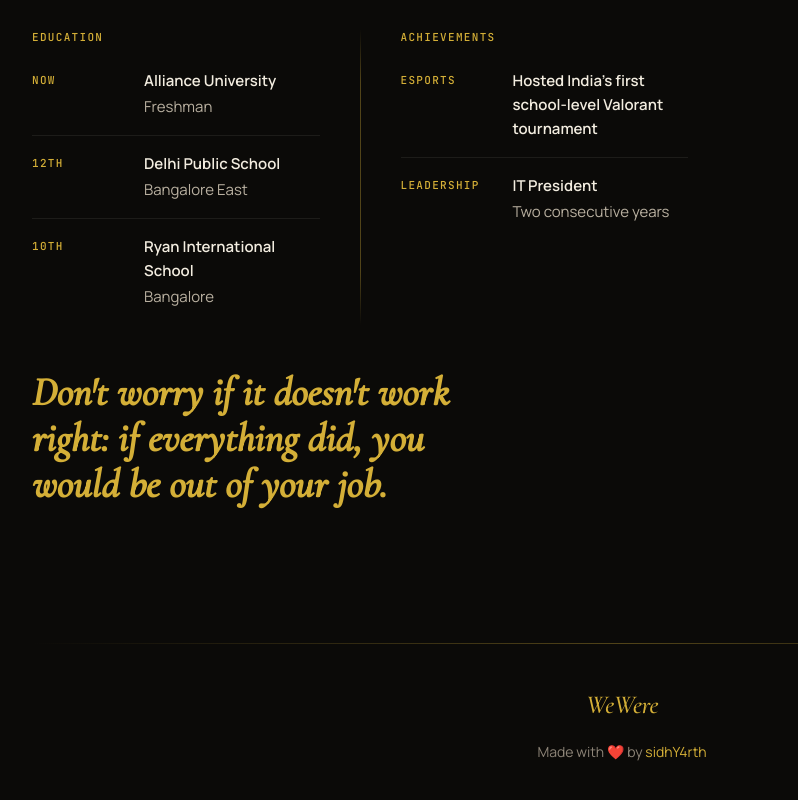
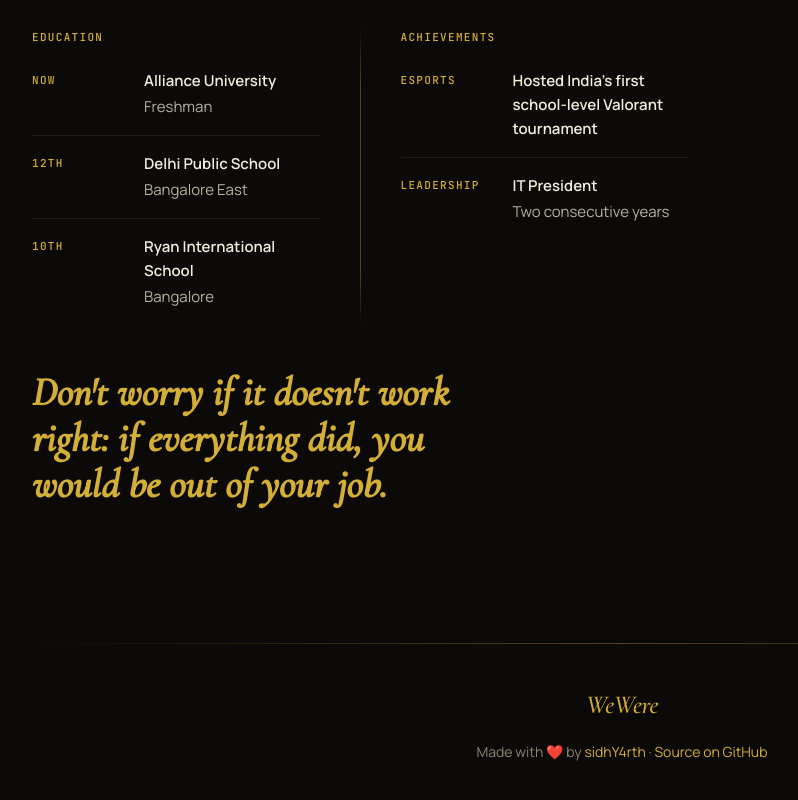
Before and after one commit to sidhy4rth/WeWere, a plain HTML site: page site/index.html in a window 1280 px wide. Shown: the part 3879-4679 px from the top of the page, without its empty margins (18-816 px from the left). Drawn offline with nearby package versions, Linux system fonts and the light colour scheme.

Commit message:
README hero with icon and site capture; GitHub link in the site footer

```diff
--- a/site/index.html
+++ b/site/index.html
@@ -409,7 +409,7 @@
 
   <footer>
     <span class="wordmark">WeWere</span>
-    <p>Made with ❤️ by <a href="#about">sidhY4rth</a></p>
+    <p>Made with ❤️ by <a href="#about">sidhY4rth</a> · <a href="https://github.com/sidhy4rth/WeWere">Source on GitHub</a></p>
   </footer>
 </div>
 
```
Also changed, not shown: README.md, docs/icon.png (added), docs/site.jpg (added).
